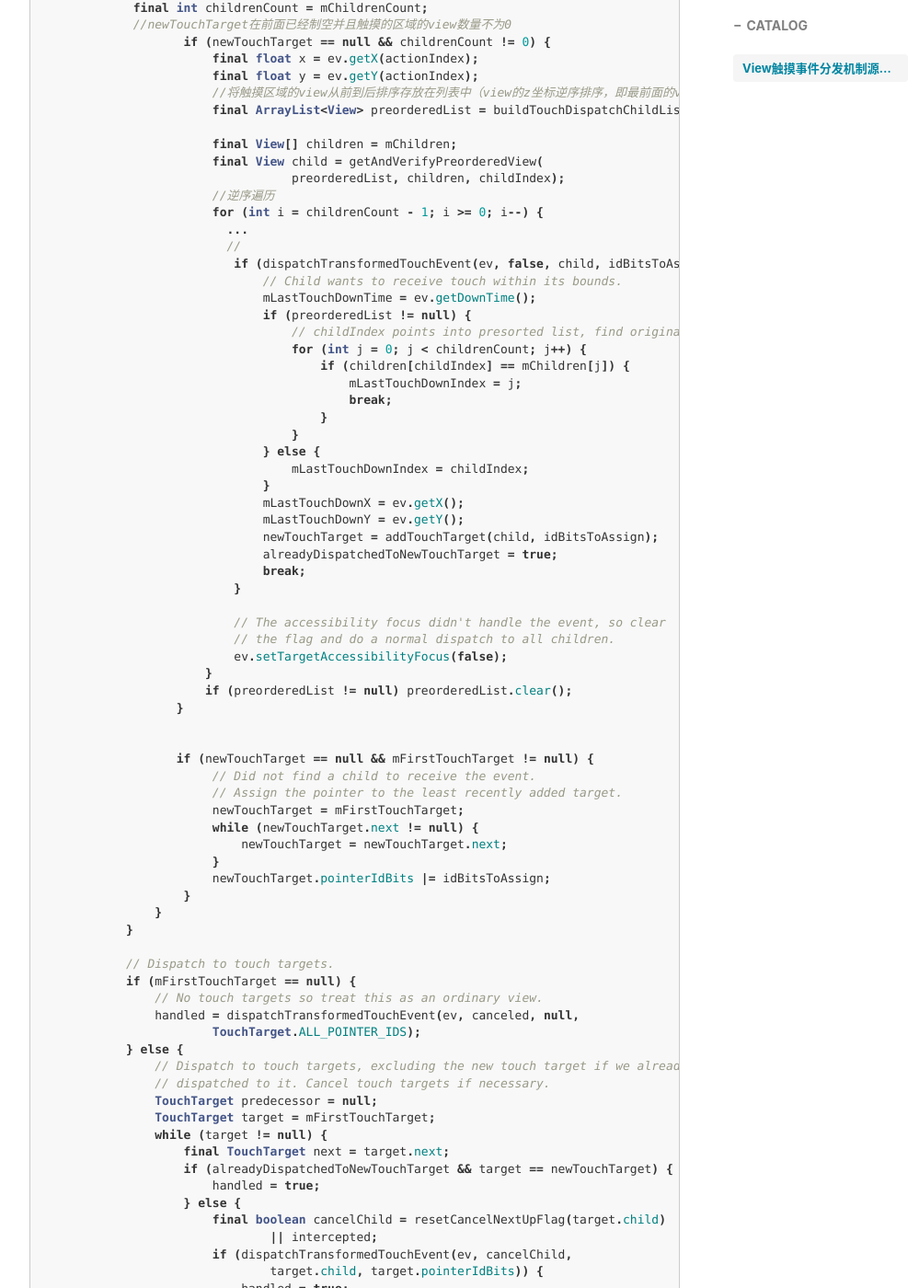
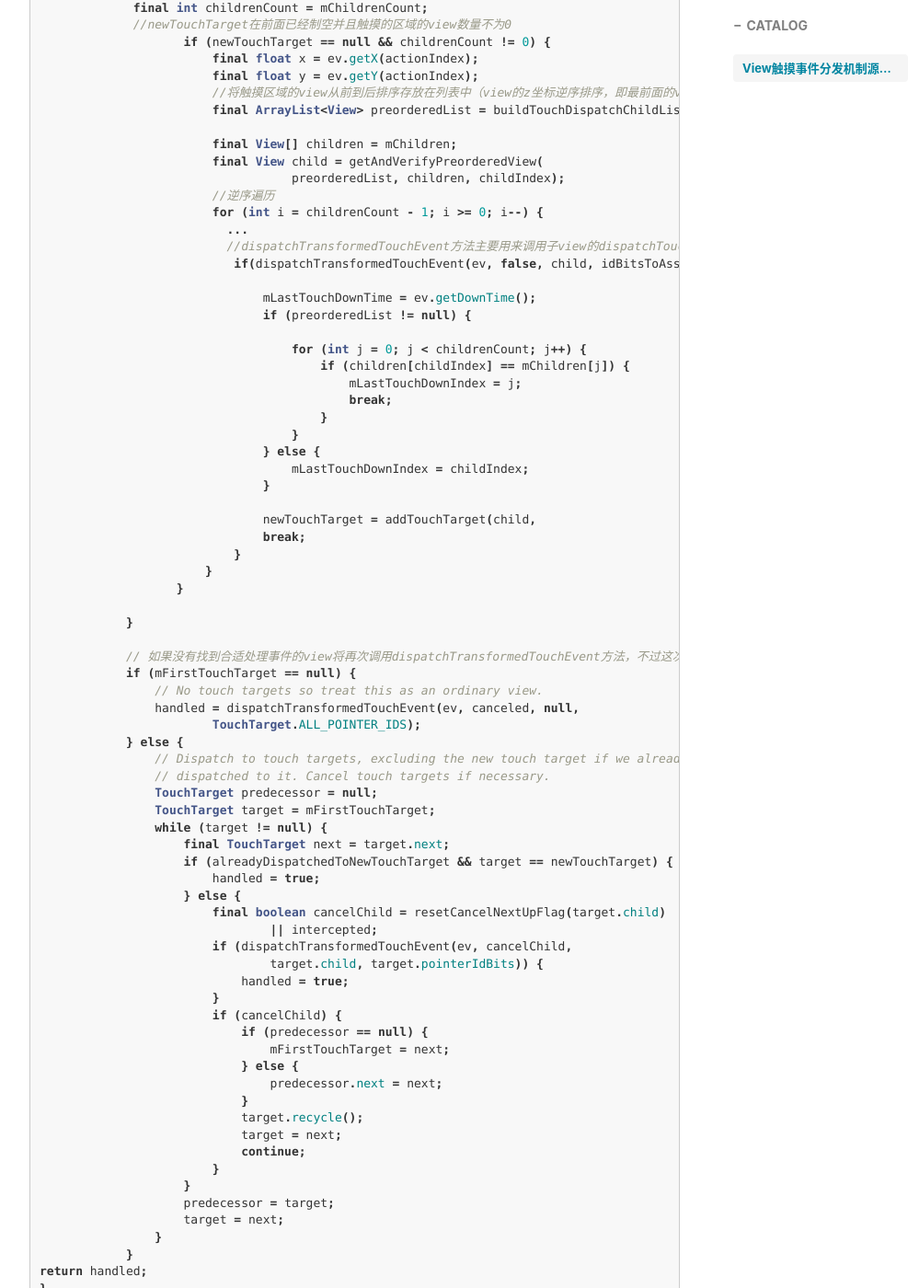
Before and after one commit to MR-GuoQing/blog, a Jekyll site: the page built from draft/自定义View触摸事件分发.md, in a window 1280 px wide and 1400 px high, scrolled down 2731 px. Shown: the whole window at 92% size, without its empty margins (233-1232 px from the left). Built offline with Jekyll 4.4.1, drawn with Linux system fonts in a browser that asks for light colours; nearby versions of some CDN libraries; comment, search, counter and statistics services are not loaded; some of the changed text lies outside the part shown.

Commit message:
viewgroup touch event

```diff
--- a/draft/自定义View触摸事件分发.md
+++ b/draft/自定义View触摸事件分发.md
@@ -106,7 +106,7 @@ dispatchTouchEvent方法。源码如下：
                    || mFirstTouchTarget != null) {
                      //事件是否允许被拦截
                final boolean disallowIntercept = (mGroupFlags & FLAG_DISALLOW_INTERCEPT) != 0;
-               //如果不允许被子view拦截则调用onInterceptTouchEvent查看viewgroup是否拦截事件，并保存action事件。event.getAction()值就是在此处设置
+               //如果不允许被子view拦截(子view可以通过requestDisallowInterceptTouchEvent方法修改disallowIntercept标志位)则调用onInterceptTouchEvent查看viewgroup是否拦截事件，并保存action事件。event.getAction()值就是在此处设置
                if (!disallowIntercept) {
                    intercepted = onInterceptTouchEvent(ev);
                    ev.setAction(action);  changed
@@ -114,14 +114,14 @@ dispatchTouchEvent方法。源码如下：
                    intercepted = false;
                }
            } else {
-               // 如果没有触摸目标或action不是down事件，viewgroup继续拦截此事件
+               // 如果mFirstTouchTarget位null并且action不是down事件，viewgroup继续拦截此事件，说明view决定拦截触摸事件，则后续move up事件将继续由viewgroup来处理
                intercepted = true;
            }
                            ...
           //触摸目标制空
            TouchTarget newTouchTarget = null;
 
-           //如果触摸事件没有被拦截或被取消
+           //如果viewgroup不拦截触摸事件并且事件没有被取消
            if (!canceled && !intercepted) {
              //所有触摸区域view的数量
              final int childrenCount = mChildrenCount;
@@ -138,12 +138,12 @@ dispatchTouchEvent方法。源码如下：
                         //逆序遍历
                         for (int i = childrenCount - 1; i >= 0; i--) {
                           ...
-                          //
-                           if (dispatchTransformedTouchEvent(ev, false, child, idBitsToAssign)) {
-                               // Child wants to receive touch within its bounds.
+                          //dispatchTransformedTouchEvent方法主要用来调用子view的dispatchTouchEvent方法，如果子view拦截了此事件，则遍历之前view的集合找到触摸view，然后通过addTouchTarget将newTouchTarget赋值，mFirstTouchTarget就是在这个方法里被赋值
+                           if(dispatchTransformedTouchEvent(ev, false, child, idBitsToAssign)) {
+
                                mLastTouchDownTime = ev.getDownTime();
                                if (preorderedList != null) {
-                                   // childIndex points into presorted list, find original index
+
                                    for (int j = 0; j < childrenCount; j++) {
                                        if (children[childIndex] == mChildren[j]) {
                                            mLastTouchDownIndex = j;
@@ -153,34 +153,16 @@ dispatchTouchEvent方法。源码如下：
                                } else {
                                    mLastTouchDownIndex = childIndex;
                                }
-                               mLastTouchDownX = ev.getX();
-                               mLastTouchDownY = ev.getY();
-                               newTouchTarget = addTouchTarget(child, idBitsToAssign);
-                               alreadyDispatchedToNewTouchTarget = true;
+
+                               newTouchTarget = addTouchTarget(child,
                                break;
                            }
-
-                           // The accessibility focus didn't handle the event, so clear
-                           // the flag and do a normal dispatch to all children.
-                           ev.setTargetAccessibilityFocus(false);
                        }
-                       if (preorderedList != null) preorderedList.clear();
                    }
 
-
-                   if (newTouchTarget == null && mFirstTouchTarget != null) {
-                        // Did not find a child to receive the event.
-                        // Assign the pointer to the least recently added target.
-                        newTouchTarget = mFirstTouchTarget;
-                        while (newTouchTarget.next != null) {
-                            newTouchTarget = newTouchTarget.next;
-                        }
-                        newTouchTarget.pointerIdBits |= idBitsToAssign;
-                    }
-                }
             }
 
-            // Dispatch to touch targets.
+            // 如果没有找到合适处理事件的view将再次调用dispatchTransformedTouchEvent方法，不过这次view是null，所以会调用super.dispatchTouchEvent(event)既view的dispatchTouchEvent方法会调用
             if (mFirstTouchTarget == null) {
                 // No touch targets so treat this as an ordinary view.
                 handled = dispatchTransformedTouchEvent(ev, canceled, null,
```
